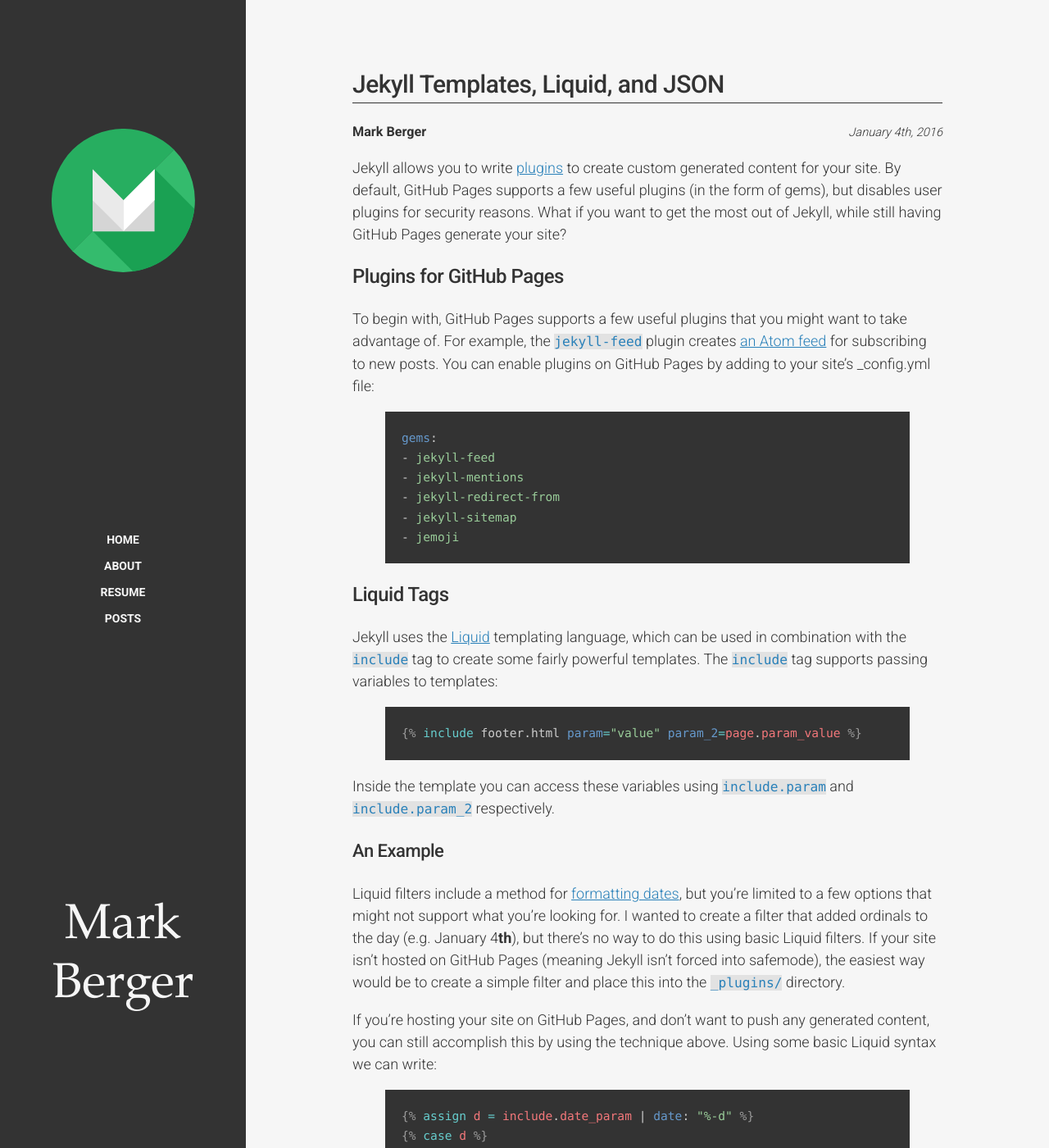
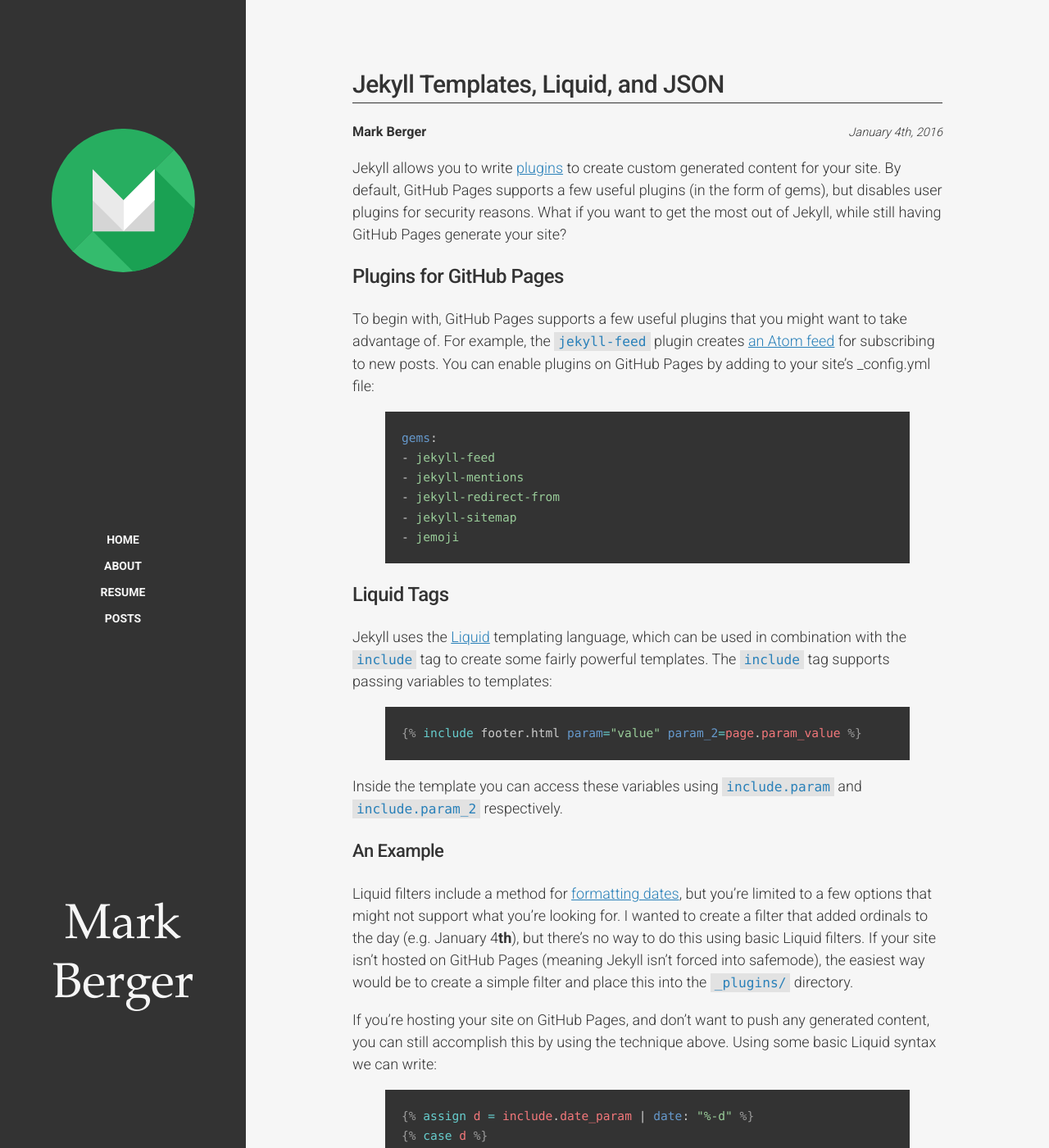
Before and after one commit to mark-berger/mark-berger.github.io, a Jekyll site: the page built from _posts/2016-01-04-jekyll-plugins-pages.md, in a window 1280 px wide and 1400 px high. Shown: the whole window at 82% size. Built offline with Jekyll 4.4.1, drawn with Linux system fonts in a browser that asks for light colours; comment, search, counter and statistics services are not loaded.

Commit message:
Formatting of code tags, pretty URLs.

```diff
--- a/_config.yml
+++ b/_config.yml
@@ -3,6 +3,7 @@
 exclude: ["CNAME", "README.md", "LICENSE"]
 paginate: 5
 paginate_path: ":num"
+permalink: pretty
 sass:
     style: :compressed
 
--- a/_sass/_styles.scss
+++ b/_sass/_styles.scss
@@ -65,10 +65,15 @@
 code {
   background-color:           darken($color-light, 8%);
   color:                      #2980b9;
+  padding:                    0.2rem 0.5rem;
 }
 
 pre {
   padding:                    2rem;
+}
+
+pre code {
+  padding:                    0;
 }
 
 dt {
```
